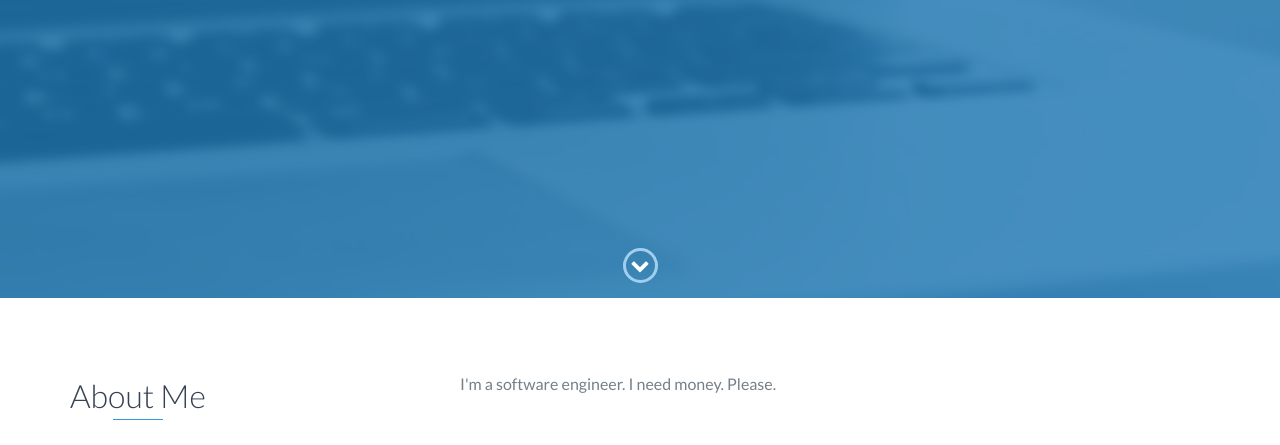
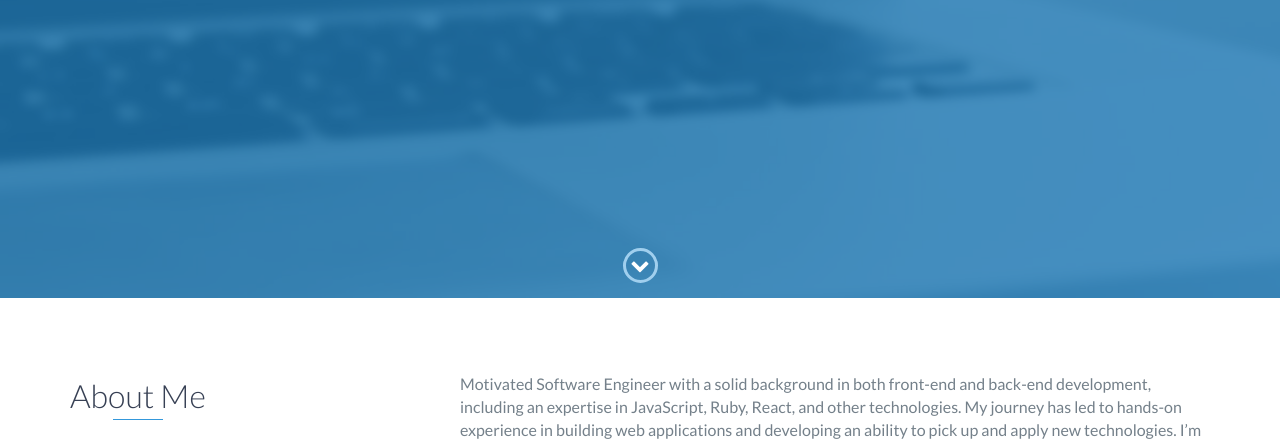
Before and after one commit to erklee/Portfolio, a website: page index.html in a window 1280 px wide. Shown: the part 502-947 px from the top of the page. Drawn offline with nearby package versions, Linux system fonts and the light colour scheme.

Commit message:
update about me

```diff
--- a/index.html
+++ b/index.html
@@ -73,7 +73,7 @@
                 </div>
                 <div class="col-md-8">
                     <p>
-                        I'm a software engineer. I need money. Please.
+                        Motivated Software Engineer with a solid background in both front-end and back-end development, including an expertise in JavaScript, Ruby, React, and other technologies. My journey has led to hands-on experience in building  web applications and developing an ability to pick up and apply new technologies. I’m passionate about bringing solutions and learning more technological applications.  I welcome an opportunity to bring my own set of skills and dedication to a team.
                     </p>
                 </div>
             </div>
```
